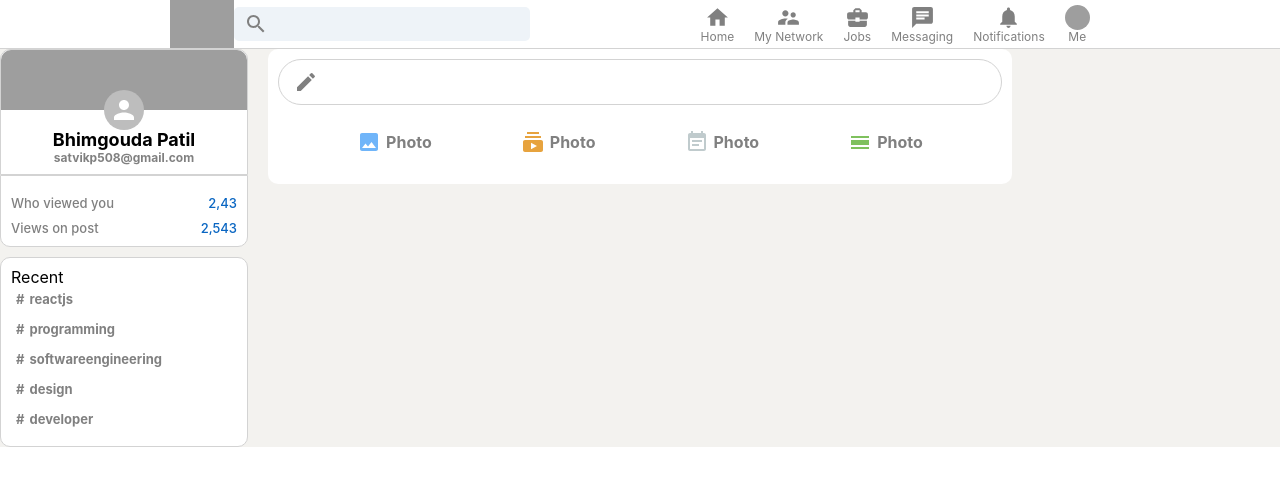
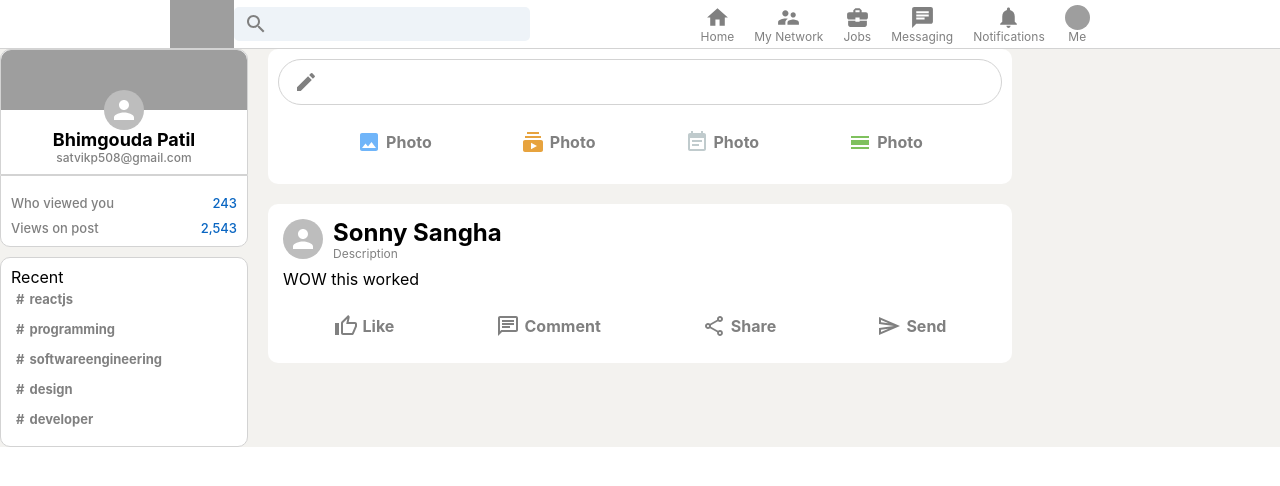
Before and after one commit to Bhimgouda/the-linkedin-clone, a React (Create React App) app in the folder client/: page / in a window 1280 px wide. Shown: the top 486 px of the page. Built offline with nearby package versions, Linux system fonts and the light colour scheme; grey boxes are pictures that could not be loaded.

Commit message:
made the posts section

```diff
--- a/client/src/components/Feed.jsx
+++ b/client/src/components/Feed.jsx
@@ -1,18 +1,25 @@
-import React from 'react'
+import React, { useState } from 'react'
 import CreateIcon from '@mui/icons-material/Create';
 import InputOption from './InputOption';
 import ImageIcon from '@mui/icons-material/Image';
 import SubscriptionsIcon from '@mui/icons-material/Subscriptions';
 import EventNoteIcon from '@mui/icons-material/EventNote';
 import CalendarViewDayIcon from '@mui/icons-material/CalendarViewDay';
+import Post from './Post';
 
 export default function Feed() {
+    const [posts, setPosts] = useState([]);
+
+    const sendPost = (e)=>{
+        e.preventDefault();
+    }
+
   return (
     <div className='feed'>
         <div className="feed__inputContainer">
             <div className="feed__input">
                 <CreateIcon />
-                <form>
+                <form onSubmit={sendPost}>
                     <input type="text" />
                     <button type='submit'>Send</button>
                 </form>
@@ -24,6 +31,12 @@
                 <InputOption Icon={CalendarViewDayIcon} title={"Photo"} color="#7FC15E" />
             </div>
         </div>
+
+        {/* Posts */}
+        {posts.map(post=>{
+            <Post name={post.name} description={post.description} message={post.message}/>
+        })}
+        <Post name="Sonny Sangha" description="This is a test" message="WOW this worked"/>
     </div>
   )
 }
--- a/client/src/components/InputOption.jsx
+++ b/client/src/components/InputOption.jsx
@@ -1,6 +1,6 @@
 import React from 'react'
 
-export default function InputOption({title,Icon,color}) {
+export default function InputOption({title,Icon,color="gray"}) {
   return (
     <div className='inputOption'>
         <Icon style={{color:color}} />
--- /dev/null
+++ b/client/src/components/Post.jsx
@@ -0,0 +1,31 @@
+import React from 'react'
+import { Avatar } from '@mui/material';
+import InputOption from './InputOption';
+import ThumbUpAltOutlinedIcon from '@mui/icons-material/ThumbUpAltOutlined';
+import ChatOutlinedIcon from '@mui/icons-material/ChatOutlined';
+import ShareOutlinedIcon from '@mui/icons-material/ShareOutlined';
+import SendOutlinedIcon from '@mui/icons-material/SendOutlined';
+
+export default function Post({name,description,message,photoUrl}) {
+  return (
+    <div className='post'>
+        <div className="post__header">
+            <Avatar/>
+            <div className="post__info">
+                <h2>Sonny Sangha</h2>
+                <p>Description</p>
+            </div>
+        </div>
+        <div className="post__body">
+            <p>{message}</p>
+        </div>
+
+        <div className="post__buttons">
+            <InputOption Icon = {ThumbUpAltOutlinedIcon} title="Like"  />
+            <InputOption Icon = {ChatOutlinedIcon} title="Comment"  />
+            <InputOption Icon = {ShareOutlinedIcon} title="Share"  />
+            <InputOption Icon = {SendOutlinedIcon} title="Send"  />
+        </div>
+    </div>
+  )
+}
--- a/client/src/components/Sidebar.jsx
+++ b/client/src/components/Sidebar.jsx
@@ -21,7 +21,7 @@
         <div className="sidebar__stats">
             <div className="sidebar__stat">
                 <p>Who viewed you</p>
-                <p className="sidebar__statNumber">2,43</p>
+                <p className="sidebar__statNumber">243</p>
             </div>
             <div className="sidebar__stat">
                 <p>Views on post</p>
--- a/client/src/styles/App.css
+++ b/client/src/styles/App.css
@@ -155,6 +155,7 @@
 .sidebar__top h4{
   color: gray;
   font-size: 12px;
+  font-weight: 500;
 }
 
 .sidebar__top h2{
@@ -284,3 +285,37 @@
 .inputOption h4{
   margin-left: 5px;
 }
+
+
+/* ------------------------POST-------------------------- */
+
+.post{
+  background-color: white;
+  padding: 15px;
+  margin-bottom: 10px;
+  border-radius: 10px;
+}
+
+.post__header{
+  display: flex;
+  margin-bottom: 10px;
+}
+
+.post__info{
+  margin-left: 10px;
+}
+
+.post__info p{
+  font-size: 12px;
+  color: gray;
+}
+
+.post__body{
+  overflow-wrap: anywhere;
+  /* Just a text wrap protection */
+}
+
+.post__buttons{
+  display: flex;
+  justify-content: space-around;
+}
```
